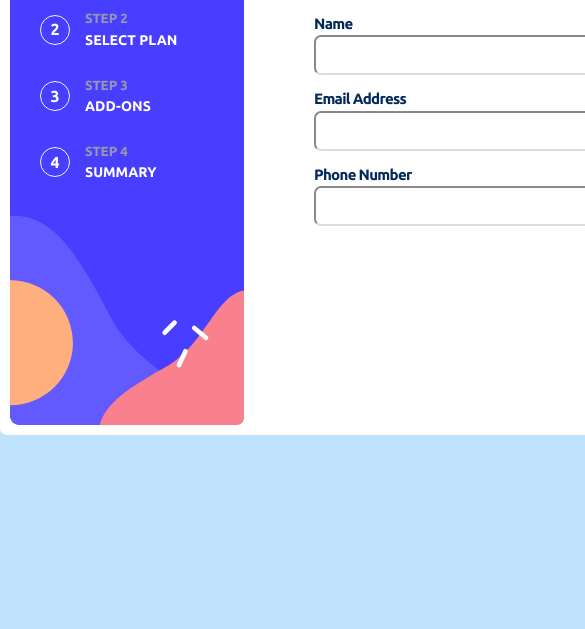
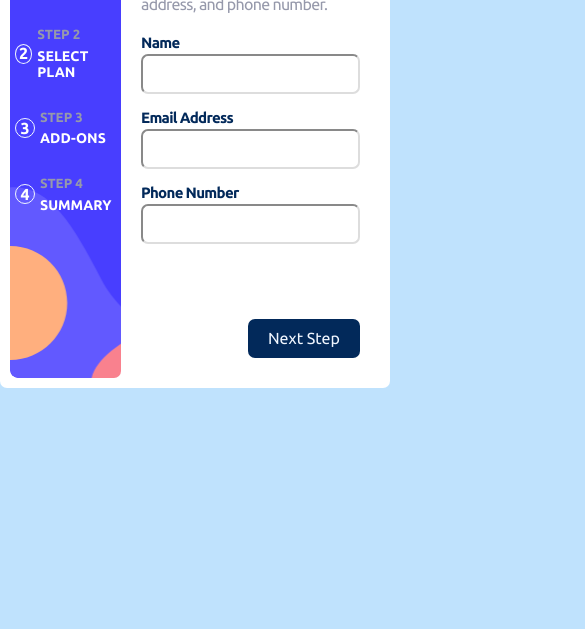
Before and after one commit to Mohammed-Hamed151/multi-step-form-main, a plain HTML site: page index.html in a window 390 px wide. Shown: the part 215-844 px from the top of the page, 585 px wide, since content can reach past the window. Drawn offline with Linux system fonts and the light colour scheme.

Commit message:
Enhance responsive

```diff
--- a/CSS/SCSS/main.scss
+++ b/CSS/SCSS/main.scss
@@ -23,8 +23,8 @@ body {
 	position: relative;
 	margin: 100px auto;
 	display: flex;
-	width: 800px;
-	height: 550px;
+	max-width: 800px;
+	max-height: 550px;
 	background-color: white;
 	padding: 10px;
 	border-radius: 7px;
@@ -40,6 +40,9 @@ body {
 		z-index: 111;
 		list-style: none;
 		padding: 50px 30px;
+		@media (max-width: 767px) {
+			padding: 50px 5px;
+		}
 		color: white;
 		font-weight: bold;
 		width: fit-content;
@@ -52,9 +55,15 @@ body {
 				justify-content: center;
 				align-items: center;
 				margin-right: 15px;
-				border-radius: 50%;
 				width: 30px;
 				height: 30px;
+				@media (max-width: 767px) {
+					margin-right: 5px;
+					width: 20px;
+					height: 20px;
+				}
+				border-radius: 50%;
+
 				background-color: transparent;
 				border: 1px solid var(--Magnolia);
 			}
@@ -105,6 +114,9 @@ button.back {
 	display: none;
 	flex-direction: column;
 	padding: 20px 70px;
+	@media (max-width: 767px) {
+		padding: 20px;
+	}
 	width: 70%;
 	form {
 		display: flex;
```
Also changed, not shown: CSS/css/main.css, 2 other files.
